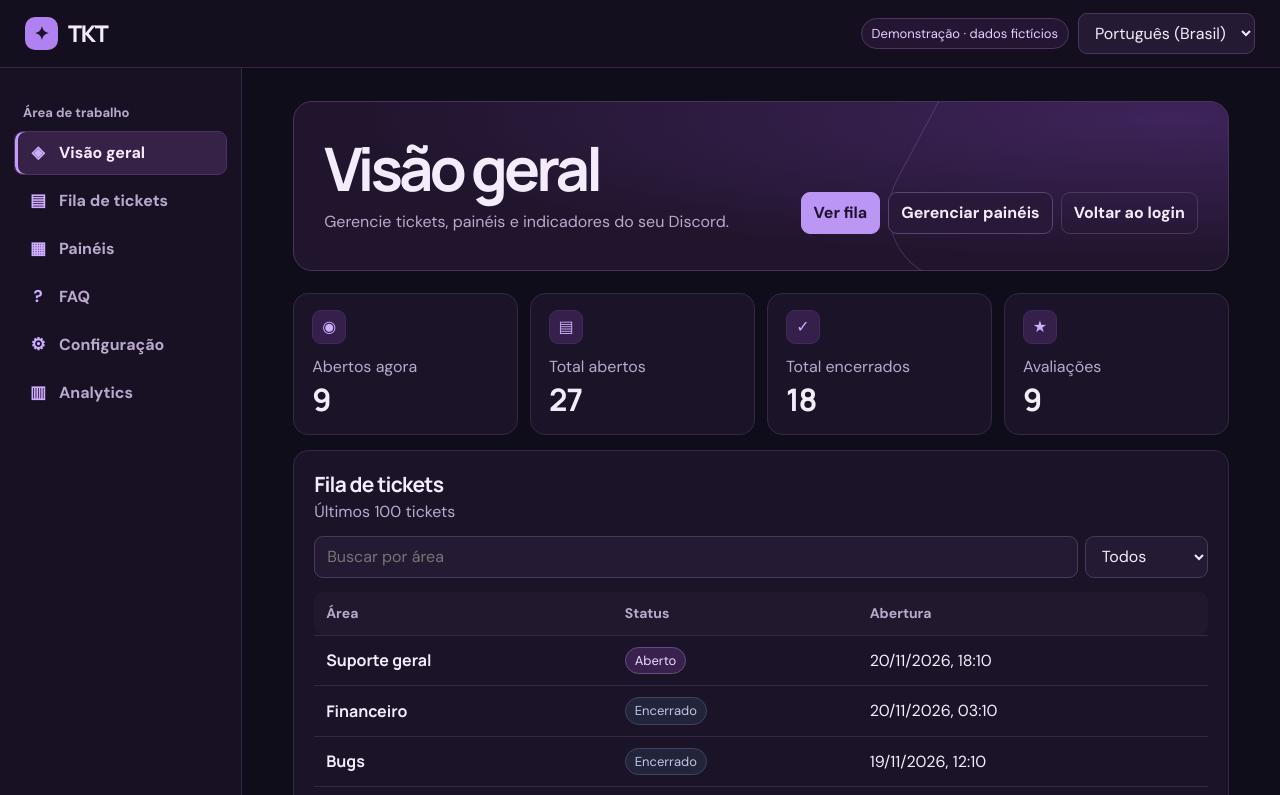
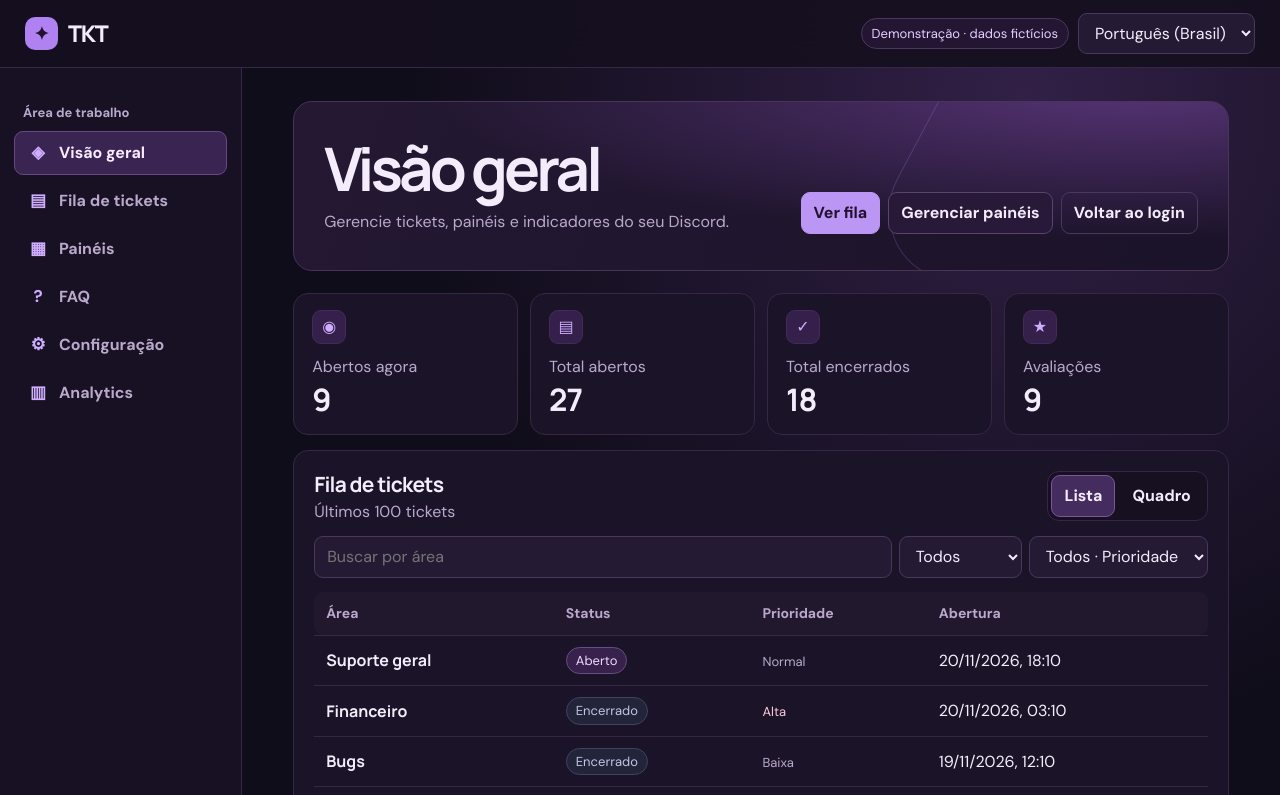
Before and after one commit to seijiftr/tkt, a website: page dashboard.html in a window 1280 px wide. Both pictures are taken after a click on the button "Abrir demonstração". Shown: the top 795 px of the page. Drawn offline with Linux system fonts and the light colour scheme; no server answers.

Commit message:
Update dashboard.html

```diff
--- a/dashboard.html
+++ b/dashboard.html
@@ -22,6 +22,22 @@ button,input,textarea,select,.button{border:1px solid #49385b;border-radius:9px;
 .panel-config .panel-tabs button{text-align:left}.panel-config .panel-pages{min-width:0}
 .panel-config .stack{margin-top:0}.panel-config .stack+.stack{margin-top:12px}
 @media(max-width:850px){.panel-config{grid-template-columns:minmax(0,1fr);gap:10px}.panel-config .panel-tabs{flex-direction:row;padding-bottom:8px;border-bottom:1px solid var(--line)}}
+
+body{background:radial-gradient(ellipse at 80% 8%,#322047 0,transparent 42%),#100d1a}
+.pagehead{background:radial-gradient(ellipse at 90% -10%,#573476 0,transparent 59%),linear-gradient(110deg,#241833,#1b1329)}
+#nav{position:relative;isolation:isolate}#nav .nav-button[aria-pressed=true]{background:transparent;border-color:transparent;box-shadow:none}
+.nav-marker{pointer-events:none;position:absolute;left:0;top:0;z-index:-1;border-radius:9px;background:#3a2552;border:1px solid #664983;transition:transform .32s cubic-bezier(.2,.8,.2,1),width .25s,height .25s}
+.queue-toggle{display:flex;gap:4px;align-self:flex-start;padding:3px;border:1px solid var(--line);border-radius:12px;background:#171020}
+.queue-toggle button{background:transparent;border-color:transparent}.queue-toggle button[aria-pressed=true]{background:#442c5f;border-color:#795799}
+.ticket-board{display:grid;grid-template-columns:repeat(3,minmax(0,1fr));gap:12px}.board-lane{padding:12px;border:1px solid var(--line);border-radius:14px;background:#130e1e}
+.board-lane h3{font-size:15px;margin-bottom:11px;display:flex;align-items:center;justify-content:space-between}
+.board-count{border-radius:999px;background:#3a2651;padding:2px 8px;color:var(--accent);font-size:12px}
+.ticket-tile{display:grid;gap:7px;background:linear-gradient(145deg,#302042,#21162f);border:1px solid #4a365b;border-radius:10px;padding:12px;margin-bottom:8px;overflow-wrap:anywhere;transition:background .16s,border-color .16s,transform .16s}
+.ticket-tile:hover,.ticket-tile:focus-within{border-color:#a778cf;transform:translateY(-2px)}.ticket-tile time{font-size:13px;color:var(--muted)}
+.priority{color:var(--muted);font-size:13px}.priority[data-priority=urgente],.priority[data-priority=alta]{color:#ffc8da}
+@media(max-width:950px){.ticket-board{grid-template-columns:repeat(auto-fit,minmax(205px,1fr))}}
+@media(max-width:450px){.queue-head{flex-wrap:wrap}}
+@media(prefers-reduced-motion:reduce){.nav-marker,.ticket-tile{transition:none}.ticket-tile:hover,.ticket-tile:focus-within{transform:none}}
 </style></head>
 <body>
 <header class="topbar"><strong class="brand"><span class="mark" aria-hidden="true">✦</span>TKT</strong><div class="top-actions"><span id="user" class="identity"></span><select id="language" aria-label="Idioma / Language"><option value="pt-BR">Português (Brasil)</option><option value="en">English</option></select><button id="logout" class="quiet" hidden></button></div></header>
@@ -48,9 +64,11 @@ const editorCopy={"pt-BR":{"generalTab":"Geral","openingTab":"Painel no Discord"
 for(const key of Object.keys(editorCopy))Object.assign(lex[key],editorCopy[key]);
 Object.assign(lex['pt-BR'],{deletePanel:'Excluir painel',deletedPanel:'Painel excluído.',deletePanelConfirm:'Excluir o painel e remover seus vínculos? As mensagens já publicadas ficam no Discord.'});
 Object.assign(lex.en,{deletePanel:'Delete panel',deletedPanel:'Panel deleted.',deletePanelConfirm:'Delete this panel and remove its links? Previously posted Discord messages stay in place.'});
+Object.assign(lex['pt-BR'],{board:'Quadro',table:'Lista',unassigned:'Na fila',inProgress:'Em atendimento',priority:'Prioridade',baixa:'Baixa',normal:'Normal',alta:'Alta',urgente:'Urgente'});
+Object.assign(lex.en,{board:'Board',table:'List',unassigned:'Unassigned',inProgress:'In progress',priority:'Priority',baixa:'Low',normal:'Normal',alta:'High',urgente:'Urgent'});
 const $=id=>document.getElementById(id);
 let language=localStorage.getItem('tkt-language')==='en'?'en':'pt-BR';
-let panelEditing=false;
+let panelEditing=false, queueMode=localStorage.getItem('tkt-queue-view')==='board'?'board':'table';
 let account=null,ready=false,demo=false,current='home',guild='',data=null,panelId='',faqId='',days=7,request=0;
 const t=key=>lex[language][key]||lex[language].fail;
 const make=(tag,value,attrs={})=>{const e=document.createElement(tag);e.textContent=value??'';for(const [k,v] of Object.entries(attrs))e.setAttribute(k,v);return e};
@@ -70,7 +88,7 @@ async function api(path,body){
 function sample(){
   const now=Date.now();
   const areas=language==='en'?['General help','Billing','Bug report']:['Suporte geral','Financeiro','Bugs'];
-  const items=Array.from({length:27},(_,i)=>({channel:'',area:areas[i%3],opened:now-(i*15+1)*3600000,closed:i%3===0?null:now-i*15*3600000,priority:'normal',rating:i%3===1?5:null}));
+  const items=Array.from({length:27},(_,i)=>({channel:'',area:areas[i%3],opened:now-(i*15+1)*3600000,closed:i%3===0?null:now-i*15*3600000,priority:['normal','alta','baixa','urgente'][i%4],assigned:i%6===0,rating:i%3===1?5:null}));
   return {settings:{},roles:[],channels:[],locale:language,faqs:[],panels:[{id:'sample',title:areas[0],body:language==='en'?'Tell us how we can help.':'Conte como podemos ajudar.'}],queue:{items,totals:{active:9,opened:27,closed:18,rated:9}}};
 }
 const navItems=[['home','◈'],['queue','▤'],['panels','▦'],['faq','?'],['settings','⚙'],['analytics','▥']];
@@ -99,10 +117,20 @@ function chrome(){
       b.append(make('span',icon,{class:'nav-icon','aria-hidden':'true'}),make('span',t(key)));
       return b;
     }));
+    nav.prepend(make('span','',{class:'nav-marker','aria-hidden':'true'}));
     nav.dataset.language=language;
   }
-  for(const b of nav.children)b.setAttribute('aria-pressed',String(b.dataset.key===current));
+  for(const b of nav.querySelectorAll('.nav-button'))b.setAttribute('aria-pressed',String(b.dataset.key===current));
+  positionNavMarker();
 }
+function positionNavMarker(){
+  const nav=$('nav'),marker=nav.querySelector('.nav-marker'),active=nav.querySelector('[aria-pressed=true]');
+  if(!marker||!active||!active.offsetWidth)return;
+  marker.style.transform='translate('+active.offsetLeft+'px,'+active.offsetTop+'px)';
+  marker.style.width=active.offsetWidth+'px';marker.style.height=active.offsetHeight+'px';
+}
+window.addEventListener('resize',positionNavMarker);
+document.fonts?.ready.then(positionNavMarker);
 async function loadGuild(){
   const token=++request;data=null;render();status('loading');
   try{const result=await api('/api/servers/'+guild);if(token!==request)return;data=result;status();render()}
@@ -121,15 +149,22 @@ function queuePage(){
   const heading=make('div','',{class:'queue-head'});
   const names=make('div');
   names.append(make('h2',t('queue')),make('p',t('recent'),{class:'muted'}));
-  heading.append(names);
+  const switcher=make('div','',{class:'queue-toggle'});
+  const modes=['table','board'].map(mode=>click(t(mode),()=>{
+    queueMode=mode;localStorage.setItem('tkt-queue-view',mode);page=0;show();
+  },{'aria-pressed':'false'}));
+  switcher.append(...modes);heading.append(names,switcher);
   const search=make('input','',{type:'search',class:'search',placeholder:t('search'),'aria-label':t('search')});
   const filter=select([['all',t('all')],['open',t('open')],['closed',t('done')]],'all');
   filter.setAttribute('aria-label',t('state'));
-  const controls=make('div','',{class:'filters'});controls.append(search,filter);
+  const priorities=['baixa','normal','alta','urgente'];
+  const priority=select([['all',t('all')+' · '+t('priority')],...priorities.map(key=>[key,t(key)])],'all');
+  priority.setAttribute('aria-label',t('priority'));
+  const controls=make('div','',{class:'filters'});controls.append(search,filter,priority);
   const viewport=make('div','',{class:'scroll-table'});
   const table=make('table','',{class:'tickets-table'});
   const thead=make('thead'), header=make('tr'), tbody=make('tbody');
-  for(const key of ['area','state','created'])header.append(make('th',t(key),{scope:'col'}));
+  for(const key of ['area','state','priority','created'])header.append(make('th',t(key),{scope:'col'}));
   thead.append(header);table.append(thead,tbody);viewport.append(table);
   const empty=make('p',t('noTickets'),{class:'empty'});
   const pager=make('div','',{class:'pager'}), summary=make('p','',{'aria-live':'polite'});
@@ -138,26 +173,46 @@ function queuePage(){
   const next=click(t('next'),()=>{page++;show()});
   const buttons=make('div','',{class:'actions'});buttons.append(prev,next);pager.append(summary,buttons);
   const pageSize=8;
+  const board=make('div','',{class:'ticket-board'});
+  const ticketName=q=>q.channel&&q.closed===null?make('a',q.area,{href:'https://discord.com/channels/'+guild+'/'+q.channel,rel:'noopener noreferrer',target:'_blank'}):make('strong',q.area);
+  const priorityLabel=q=>make('span',t(priorities.includes(q.priority)?q.priority:'normal'),{class:'priority','data-priority':q.priority});
   function show(){
     const query=search.value.trim().toLocaleLowerCase(language);
-    const items=data.queue.items.filter(q=>q.area.toLocaleLowerCase(language).includes(query)&&(filter.value==='all'||(filter.value==='open')===(q.closed===null)));
+    const items=data.queue.items.filter(q=>q.area.toLocaleLowerCase(language).includes(query)&&(filter.value==='all'||(filter.value==='open')===(q.closed===null))&&(priority.value==='all'||q.priority===priority.value));
     page=Math.max(0,Math.min(page,Math.ceil(items.length/pageSize)-1));
     const start=page*pageSize, visible=items.slice(start,start+pageSize);
     tbody.replaceChildren(...visible.map(q=>{
       const row=make('tr'), name=make('td'), state=make('td');
-      const link=q.channel?make('a',q.area,{href:'https://discord.com/channels/'+guild+'/'+q.channel,rel:'noopener noreferrer',target:'_blank'}):make('strong',q.area);
+      const link=ticketName(q);
       const opened=q.closed===null;
       name.append(link);state.append(make('span',t(opened?'open':'done'),{class:'pill '+(opened?'open':'closed')}));
-      row.append(name,state,make('td',date(q.opened)));return row;
+      const level=make('td');level.append(priorityLabel(q));row.append(name,state,level,make('td',date(q.opened)));return row;
     }));
-    viewport.hidden=items.length===0;
+    const showBoard=queueMode==='board';
+    modes.forEach((button,index)=>button.setAttribute('aria-pressed',String(index===Number(showBoard))));
+    if(showBoard){
+      const groups={unassigned:[],inProgress:[],done:[]};
+      for(const item of items)groups[item.closed!==null?'done':item.assigned?'inProgress':'unassigned'].push(item);
+      board.replaceChildren(...Object.entries(groups).map(([key,tickets])=>{
+        const lane=make('section','',{class:'board-lane'}),title=make('h3',t(key));
+        title.append(make('span',tickets.length,{class:'board-count'}));lane.append(title);
+        for(const item of tickets){
+          const tile=make('article','',{class:'ticket-tile'});
+          tile.append(ticketName(item),priorityLabel(item),make('time',date(item.opened),{datetime:new Date(item.opened).toISOString()}));
+          lane.append(tile);
+        }
+        return lane;
+      }));
+    }
+    board.hidden=!showBoard||!items.length;
+    viewport.hidden=showBoard||!items.length;
     empty.hidden=items.length>0;
-    pager.hidden=items.length===0;
+    pager.hidden=showBoard||!items.length;
     summary.textContent=(start+1)+'–'+(start+visible.length)+' '+t('of')+' '+items.length;
     prev.disabled=page===0;next.disabled=start+visible.length>=items.length;
   }
-  search.oninput=filter.onchange=()=>{page=0;show()};
-  show();area.append(heading,controls,viewport,empty,pager);return area;
+  search.oninput=filter.onchange=priority.onchange=()=>{page=0;show()};
+  show();area.append(heading,controls,viewport,board,empty,pager);return area;
 }
 async function save(action,body){
   const server=guild;
```
